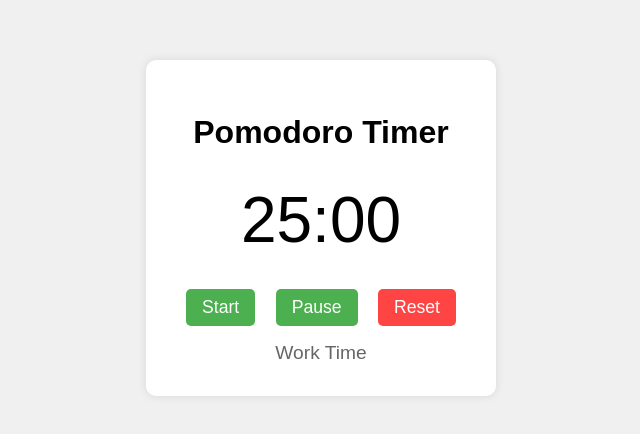
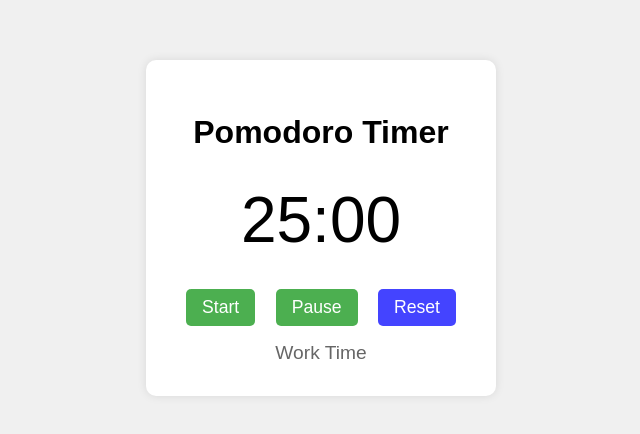
Before and after one commit to BillySul-BGG/BYOA-Pomodoro, a plain HTML site: page index.html in a window 1280 px wide. Shown: the part 172-606 px from the top of the page, without its empty margins (319-959 px from the left). Drawn offline with Linux system fonts and the light colour scheme.

Commit message:
Change button colour

```diff
--- a/styles.css
+++ b/styles.css
@@ -33,11 +33,11 @@ body {
 }
 
 .controls button#reset {
-    background-color: #ff4444;
+    background-color: #4444ff;
 }
 
 .controls button#reset:hover {
-    background-color: #ff0000;
+    background-color: #0000ff;
 }
 
 .controls button:not(#reset):hover {
```
